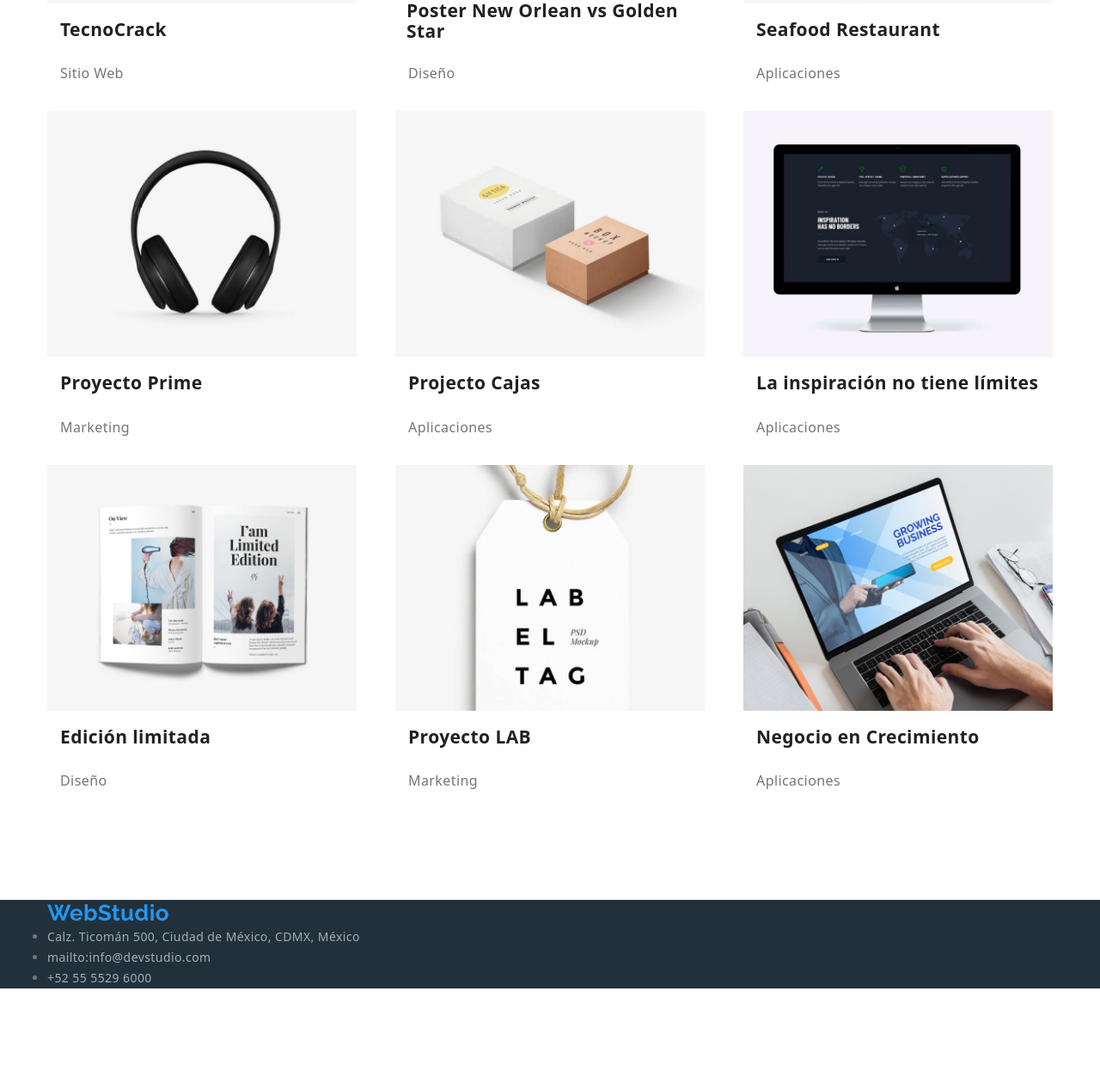
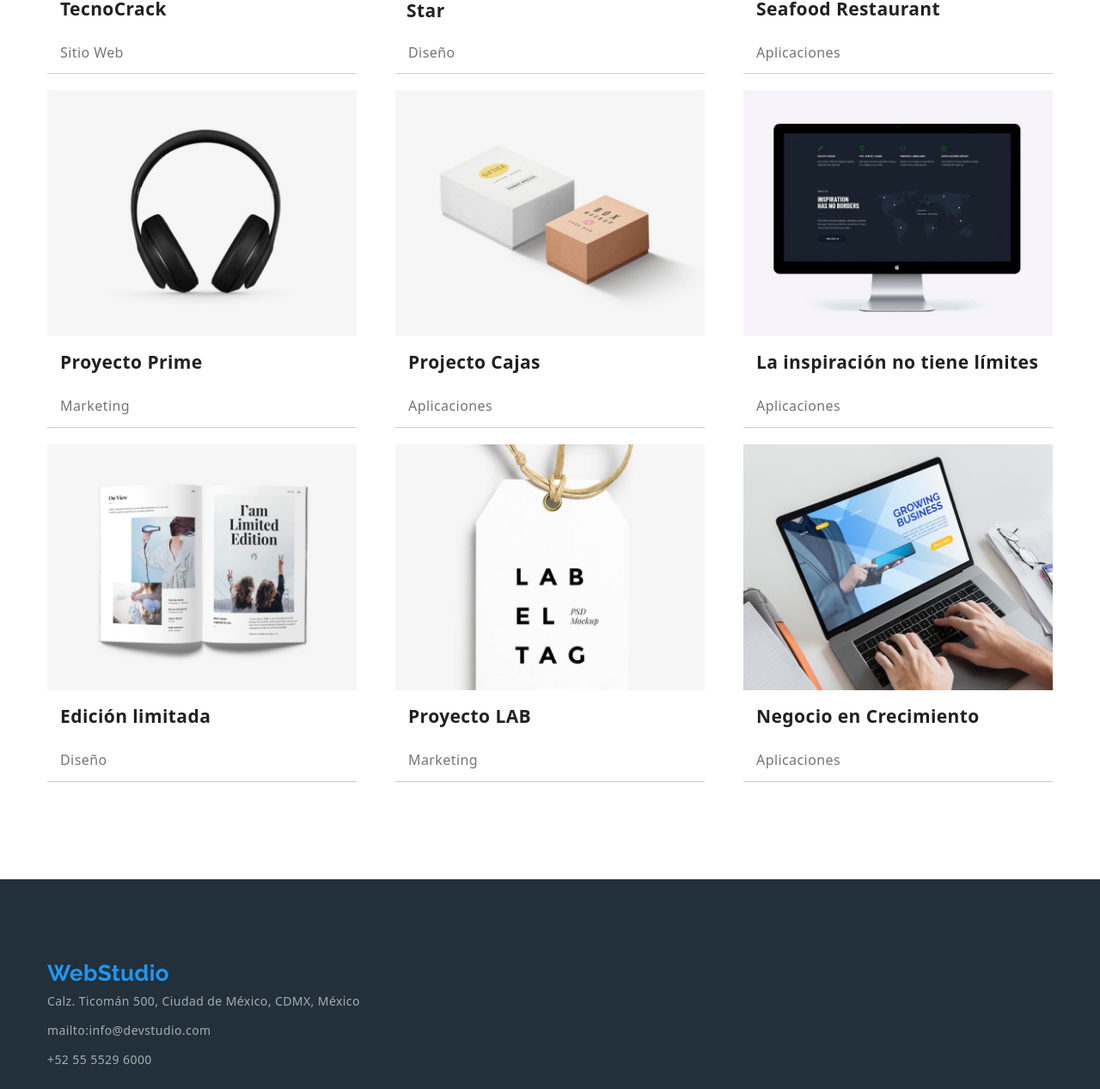
Before and after one commit to luisf756/goit-markup-hw-03, a plain HTML site: page portfolio.html in a window 1280 px wide. Shown: the part 593-1860 px from the top of the page at 86% size. Before the commit the page ends 1743 px from the top, so only its background shows below. Drawn offline with nearby package versions, Linux system fonts and the light colour scheme.

Commit message:
edit footer css

```diff
--- a/css/styles.css
+++ b/css/styles.css
@@ -260,6 +260,7 @@ header nav .navbar_menu .page {
   flex-wrap: wrap;
 
   display: flex;
+  box-shadow: 0 1px 0 0 rgba(0,0,0,0.2);
 }
 .cards:hover {
   box-shadow: 0 8px 16px 0 rgba(0,0,0,0.2);
@@ -284,18 +285,22 @@ header nav .navbar_menu .page {
 
 /* footer section  */
 footer {
+  padding: 94px var(--container-padding);
   background-color: var(--background-black);
 }
-
- address .contact {
+address ul {
+  list-style: none;
+}
+address .contact {
+  display: block;
   color: var(--text-white-opacity);
   font-style: normal;
   font-weight: 400;
   font-size: 14px;
   line-height: 1.71;
   text-decoration: none;
+  padding: 5px 0;
 }
-
-.contact:hover{
+address .contact:hover {
   color: var(--primary-white-color);
 }
--- a/portfolio.html
+++ b/portfolio.html
@@ -30,7 +30,7 @@
     <main>
         <section class="section portfolio">
           <div class="container">
-            <h1>Portafolio</h1>
+
             <ul class="menu list_port">
                 <li><button class="button current" type="button">Todo</button></li>
                 <li><button class="button" type="button">Sitio-Web</button></li>
@@ -137,6 +137,9 @@
           </address>
         </section>
       </div>
+      <div class="social-log">
+
+      </div>
     </footer>
 </body>
 </html>
```
